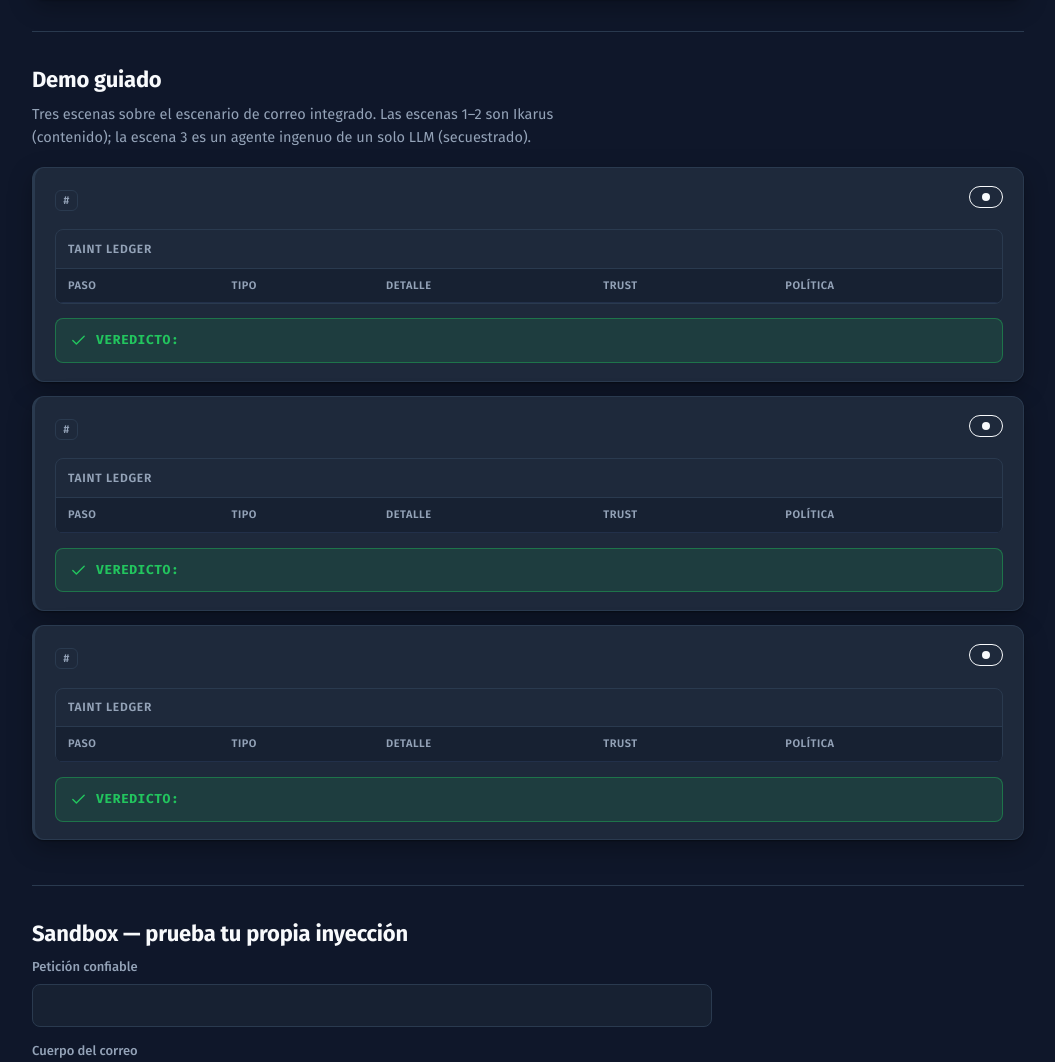
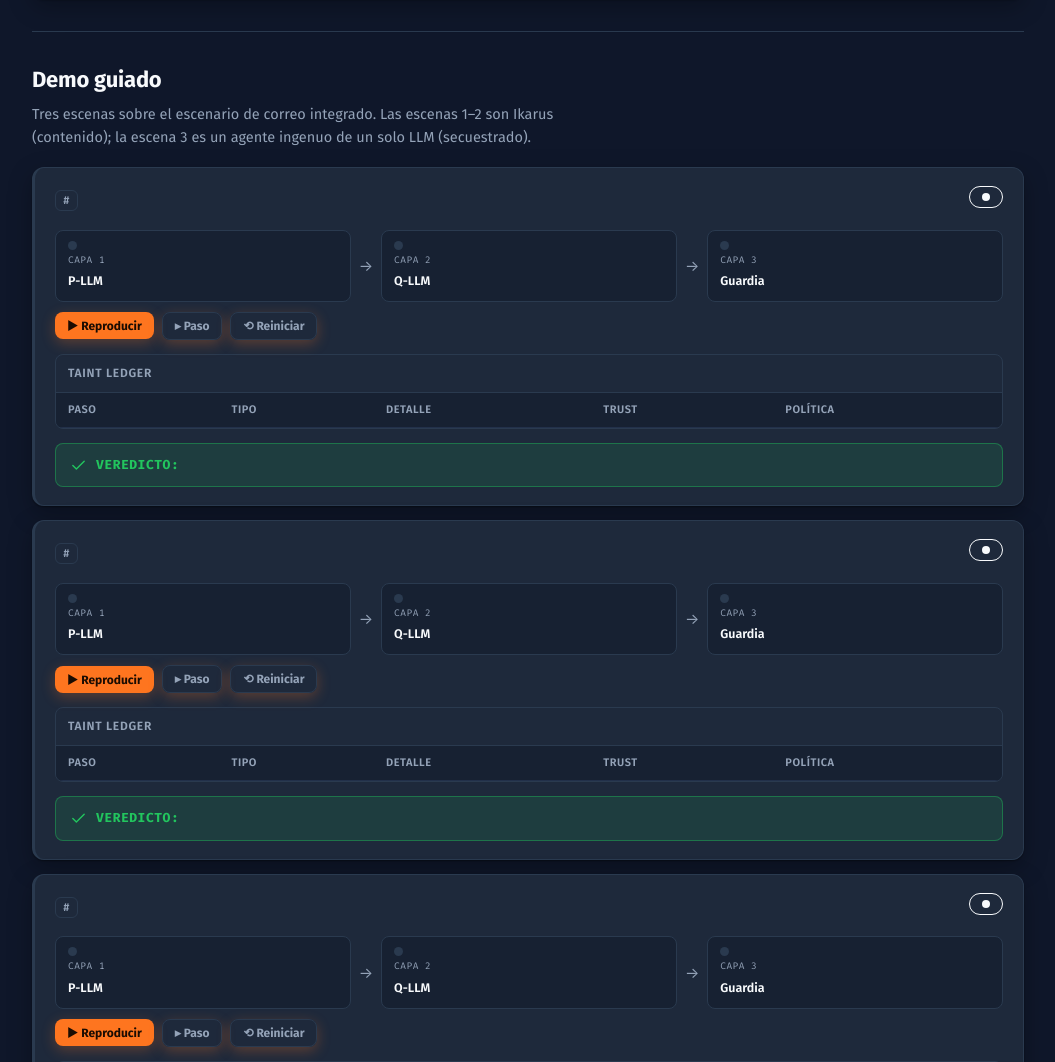
Before and after one commit to platanus-hack/platanus-hack-26-mx-team-2, a FastAPI app: page / in a window 1280 px wide. Shown: the part 532-1594 px from the top of the page, without its empty margins (112-1167 px from the left). Run offline with FastAPI, Linux system fonts and the light colour scheme; lists and menus that the app fills with data are empty.

Commit message:
feat(web): animated agent-flow pipeline + step-through per scene
Progressive-enhancement flow.js builds a P-LLM -> Q-LLM -> Guardia strip over
each Taint Ledger and a play/step walkthrough that reveals the log row by row,
lighting the active stage, the taint, and the guard's PASS/BLOCK verdict. No
deps; without JS the ledger shows in full; reduced-motion makes it instant.

```diff
--- /dev/null
+++ b/I-1/ikarus/web/static/flow.js
@@ -0,0 +1,172 @@
+/* Agent-flow visualization (progressive enhancement, no deps).
+ *
+ * Enriches each already-rendered Taint Ledger with a P-LLM -> Q-LLM -> Guardia
+ * pipeline strip and a step-through that reveals the log row by row, lighting
+ * the matching stage and the taint as it flows to the guard. Without JS the
+ * ledger is fully visible as-is; with reduced-motion the walkthrough is instant.
+ */
+(function () {
+  'use strict';
+
+  var reduceMotion = window.matchMedia &&
+    window.matchMedia('(prefers-reduced-motion: reduce)').matches;
+  var KIND_STAGE = { source: 2, extract: 2, sink: 3 };  // ledger kind -> stage
+  var CADENCE = 720;  // ms between reveals (content pacing, not a micro-interaction)
+
+  function cellText(tr, i) {
+    return (tr.children[i] && tr.children[i].textContent || '').trim();
+  }
+  function stageOf(tr) { return KIND_STAGE[cellText(tr, 1).toLowerCase()] || 1; }
+  function isUntrusted(tr) { return /UNTRUSTED/.test(cellText(tr, 3)); }
+  function isBlock(tr) { return /BLOCK/.test(cellText(tr, 4)); }
+  function isSink(tr) { return cellText(tr, 1).toLowerCase() === 'sink'; }
+
+  var STAGES = [
+    { n: 1, tag: 'Capa 1', name: 'P-LLM' },
+    { n: 2, tag: 'Capa 2', name: 'Q-LLM' },
+    { n: 3, tag: 'Capa 3', name: 'Guardia' }
+  ];
+
+  function buildStrip() {
+    var strip = document.createElement('div');
+    strip.className = 'flow-strip';
+    strip.setAttribute('aria-hidden', 'true');  // decorative twin of the ledger
+    STAGES.forEach(function (s, i) {
+      if (i) {
+        var arr = document.createElement('span');
+        arr.className = 'flow-arrow';
+        arr.textContent = '→';
+        strip.appendChild(arr);
+      }
+      var st = document.createElement('div');
+      st.className = 'flow-stage' + (s.n === 3 ? ' guard' : '');
+      st.dataset.stage = s.n;
+      st.innerHTML = '<span class="flow-dot"></span><span class="flow-tag">' +
+        s.tag + '</span><span class="flow-name">' + s.name + '</span>' +
+        (s.n === 2 ? '<span class="flow-taint">taint</span>' : '') +
+        (s.n === 3 ? '<span class="flow-verdict"></span>' : '');
+      strip.appendChild(st);
+    });
+    return strip;
+  }
+
+  function Flow(article) {
+    var table = article.querySelector('table.ledger');
+    this.rows = Array.prototype.slice.call(table.querySelectorAll('tbody tr'));
+    this.strip = buildStrip();
+    this.stages = {};
+    var self = this;
+    this.strip.querySelectorAll('.flow-stage').forEach(function (el) {
+      self.stages[el.dataset.stage] = el;
+    });
+    this.taint = this.strip.querySelector('.flow-taint');
+    this.verdict = this.strip.querySelector('.flow-verdict');
+
+    // Beats: a synthetic P-LLM "plan" beat, then one per ledger row.
+    this.beats = [{ stage: 1, row: null }].concat(this.rows.map(function (r) {
+      return { stage: stageOf(r), row: r };
+    }));
+    this.i = -1;
+
+    var controls = document.createElement('div');
+    controls.className = 'flow-controls';
+    controls.innerHTML =
+      '<button type="button" class="flow-btn" data-act="play">▶ Reproducir</button>' +
+      '<button type="button" class="flow-btn ghost" data-act="step">▸ Paso</button>' +
+      '<button type="button" class="flow-btn ghost" data-act="reset">⟲ Reiniciar</button>' +
+      '<span class="flow-status" role="status" aria-live="polite"></span>';
+    this.controls = controls;
+    this.status = controls.querySelector('.flow-status');
+
+    controls.addEventListener('click', function (e) {
+      var act = e.target.getAttribute('data-act');
+      if (act === 'play') self.play();
+      else if (act === 'step') self.step();
+      else if (act === 'reset') self.showFinal();
+    });
+
+    var wrap = article.querySelector('.ledger-wrap');
+    article.insertBefore(this.strip, wrap);
+    article.insertBefore(controls, wrap);
+    this.showFinal();  // default: static summary (all rows visible, outcome shown)
+  }
+
+  Flow.prototype.clearStages = function () {
+    for (var k in this.stages) this.stages[k].classList.remove('active');
+  };
+  Flow.prototype.lite = function (stage) {
+    this.clearStages();
+    if (this.stages[stage]) this.stages[stage].classList.add('active');
+  };
+  Flow.prototype.applyRow = function (row) {
+    if (!row) return;
+    row.classList.remove('pending');
+    if (isUntrusted(row)) this.taint.classList.add('on');
+    if (isSink(row)) {
+      var block = isBlock(row);
+      this.verdict.textContent = block ? 'BLOCK' : 'PASS';
+      this.verdict.className = 'flow-verdict on ' + (block ? 'block' : 'pass');
+    }
+  };
+
+  Flow.prototype.stopTimer = function () {
+    if (this._t) { clearInterval(this._t); this._t = null; }
+  };
+
+  Flow.prototype.reset = function () {
+    this.stopTimer();
+    this.i = -1;
+    this.clearStages();
+    this.taint.classList.remove('on');
+    this.verdict.className = 'flow-verdict';
+    this.verdict.textContent = '';
+    this.rows.forEach(function (r) { r.classList.add('pending'); });
+    this.status.textContent = '';
+  };
+
+  Flow.prototype.showFinal = function () {  // all visible, outcome reflected
+    this.reset();
+    var self = this;
+    this.rows.forEach(function (r) { self.applyRow(r); });
+    this.clearStages();
+    this.status.textContent = '';
+  };
+
+  Flow.prototype.step = function () {
+    this.stopTimer();
+    if (this.i + 1 >= this.beats.length) { this.showFinal(); return; }
+    this.i++;
+    var beat = this.beats[this.i];
+    this.lite(beat.stage);
+    this.applyRow(beat.row);
+    this.status.textContent = this.i === 0
+      ? 'P-LLM emite el plan (sin ver los datos)'
+      : 'Paso ' + this.i + ' / ' + (this.beats.length - 1);
+  };
+
+  Flow.prototype.play = function () {
+    if (reduceMotion) { this.showFinal(); this.status.textContent = 'Flujo completo'; return; }
+    this.reset();
+    var self = this;
+    this._t = setInterval(function () {
+      if (self.i + 1 >= self.beats.length) {
+        self.stopTimer();
+        self.clearStages();
+        self.status.textContent = 'Flujo completo';
+        return;
+      }
+      self.step();
+    }, CADENCE);
+  };
+
+  function init(root) {
+    (root || document).querySelectorAll('article.scene').forEach(function (a) {
+      if (a.dataset.flow || !a.querySelector('table.ledger')) return;
+      a.dataset.flow = '1';
+      try { new Flow(a); } catch (e) { /* fail safe: leave ledger as-is */ }
+    });
+  }
+
+  document.addEventListener('DOMContentLoaded', function () { init(document); });
+  document.body.addEventListener('htmx:afterSwap', function (e) { init(e.target); });
+})();
--- a/I-1/ikarus/web/static/style.css
+++ b/I-1/ikarus/web/static/style.css
@@ -145,6 +145,39 @@
 .badge.ok{color:var(--ok); background:var(--ok-bg); border-color:var(--ok-line)}
 .badge.danger{color:var(--danger); background:var(--danger-bg); border-color:var(--danger-line)}
 
+/* ---- Agent-flow strip (per scene, built by flow.js) -------------------- */
+.flow-strip{display:flex; align-items:stretch; gap:8px; margin:14px 0 0}
+.flow-stage{flex:1; position:relative; display:flex; flex-direction:column; gap:3px;
+  padding:10px 12px; border:1px solid var(--line); border-radius:var(--radius-sm);
+  background:var(--surface-2); transition:border-color var(--t), box-shadow var(--t),
+  background var(--t)}
+.flow-stage.active{border-color:var(--brand); background:var(--brand-bg);
+  box-shadow:0 0 0 1px var(--brand-dim) inset, 0 0 18px rgba(254,117,31,.18)}
+.flow-dot{width:9px; height:9px; border-radius:50%; background:var(--line);
+  transition:background var(--t), box-shadow var(--t)}
+.flow-stage.active .flow-dot{background:var(--brand); box-shadow:0 0 10px var(--brand)}
+.flow-tag{font-family:var(--mono); font-size:9.5px; letter-spacing:.05em;
+  text-transform:uppercase; color:var(--muted)}
+.flow-name{font-weight:600; font-size:12.5px}
+.flow-arrow{align-self:center; color:var(--muted); font-size:15px}
+.flow-taint,.flow-verdict{position:absolute; top:-8px; right:8px; font-family:var(--mono);
+  font-size:9.5px; font-weight:700; padding:2px 7px; border-radius:999px; opacity:0;
+  transform:translateY(3px); transition:opacity var(--t), transform var(--t); pointer-events:none}
+.flow-taint{color:var(--danger); background:var(--danger-bg); border:1px solid var(--danger-line)}
+.flow-taint.on,.flow-verdict.on{opacity:1; transform:none}
+.flow-verdict.pass{color:var(--ok); background:var(--ok-bg); border:1px solid var(--ok-line)}
+.flow-verdict.block{color:var(--danger); background:var(--danger-bg); border:1px solid var(--danger-line)}
+.flow-controls{display:flex; align-items:center; gap:8px; flex-wrap:wrap; margin:10px 0 0}
+.flow-btn{background:var(--brand); color:#1a0c02; border:0; border-radius:var(--radius-sm);
+  padding:6px 12px; font:700 12px var(--sans); cursor:pointer; touch-action:manipulation;
+  transition:background var(--t)}
+.flow-btn:hover{background:#ff8534}
+.flow-btn.ghost{background:transparent; color:var(--muted); border:1px solid var(--line)}
+.flow-btn.ghost:hover{color:var(--ink); border-color:var(--brand-dim)}
+.flow-status{font-family:var(--mono); font-size:11.5px; color:var(--muted)}
+table.ledger tbody tr.pending{opacity:.18; transition:opacity var(--t)}
+@media (max-width:560px){.flow-strip{flex-wrap:wrap}.flow-arrow{display:none}}
+
 /* ---- Taint ledger ------------------------------------------------------ */
 .ledger-wrap{overflow-x:auto; margin-top:14px; border:1px solid var(--line); border-radius:var(--radius-sm)}
 table.ledger{width:100%; border-collapse:collapse; font-family:var(--mono); font-size:12.5px;
--- a/I-1/ikarus/web/templates/index.html
+++ b/I-1/ikarus/web/templates/index.html
@@ -8,6 +8,7 @@
   <meta name="theme-color" content="#0F172A">
   <link rel="stylesheet" href="/static/style.css">
   <script src="/static/vendor/htmx.min.js" defer></script>
+  <script src="/static/flow.js" defer></script>
 </head>
 <body>
   <a class="skip-link" href="#demo">Saltar al demo</a>
```
